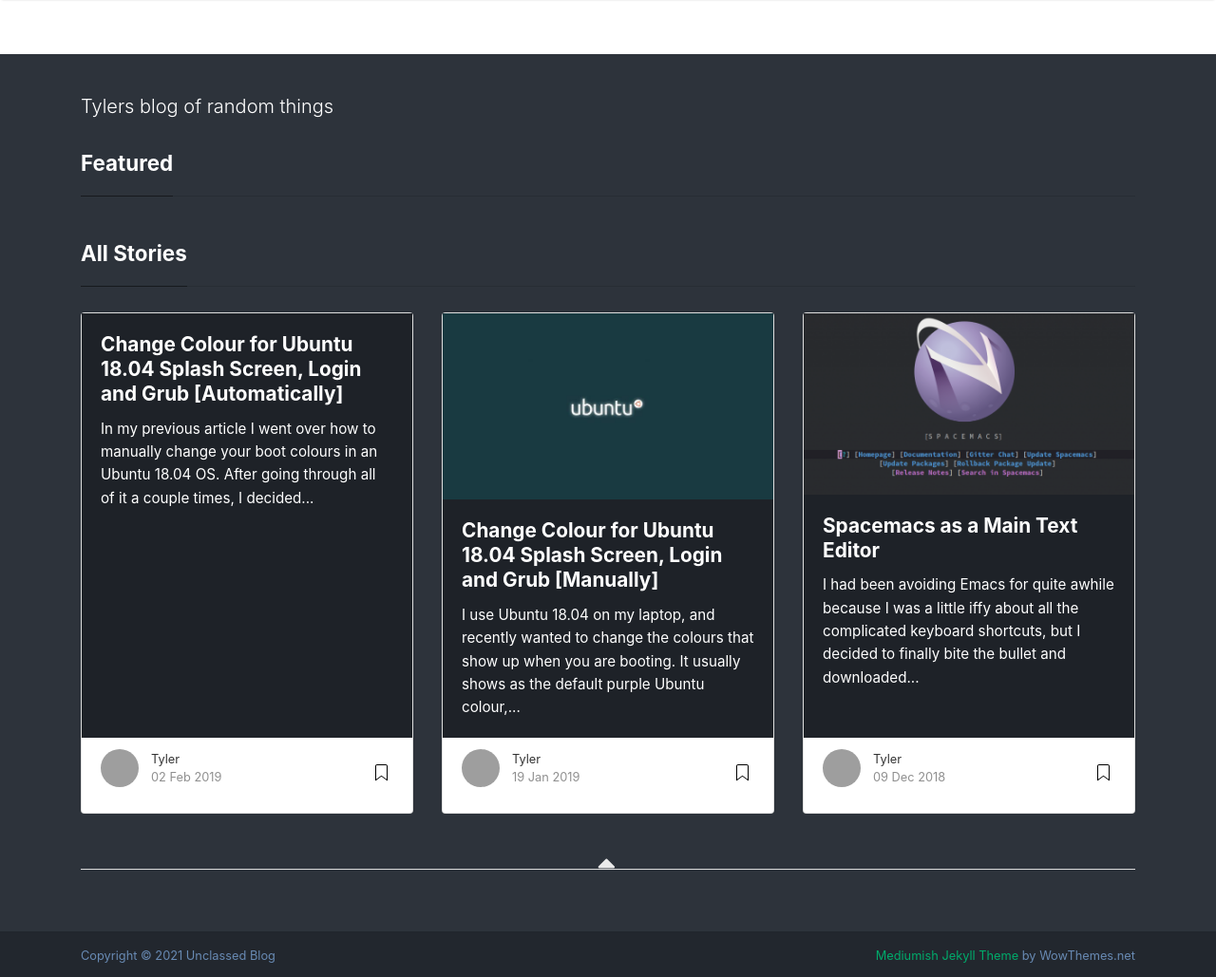
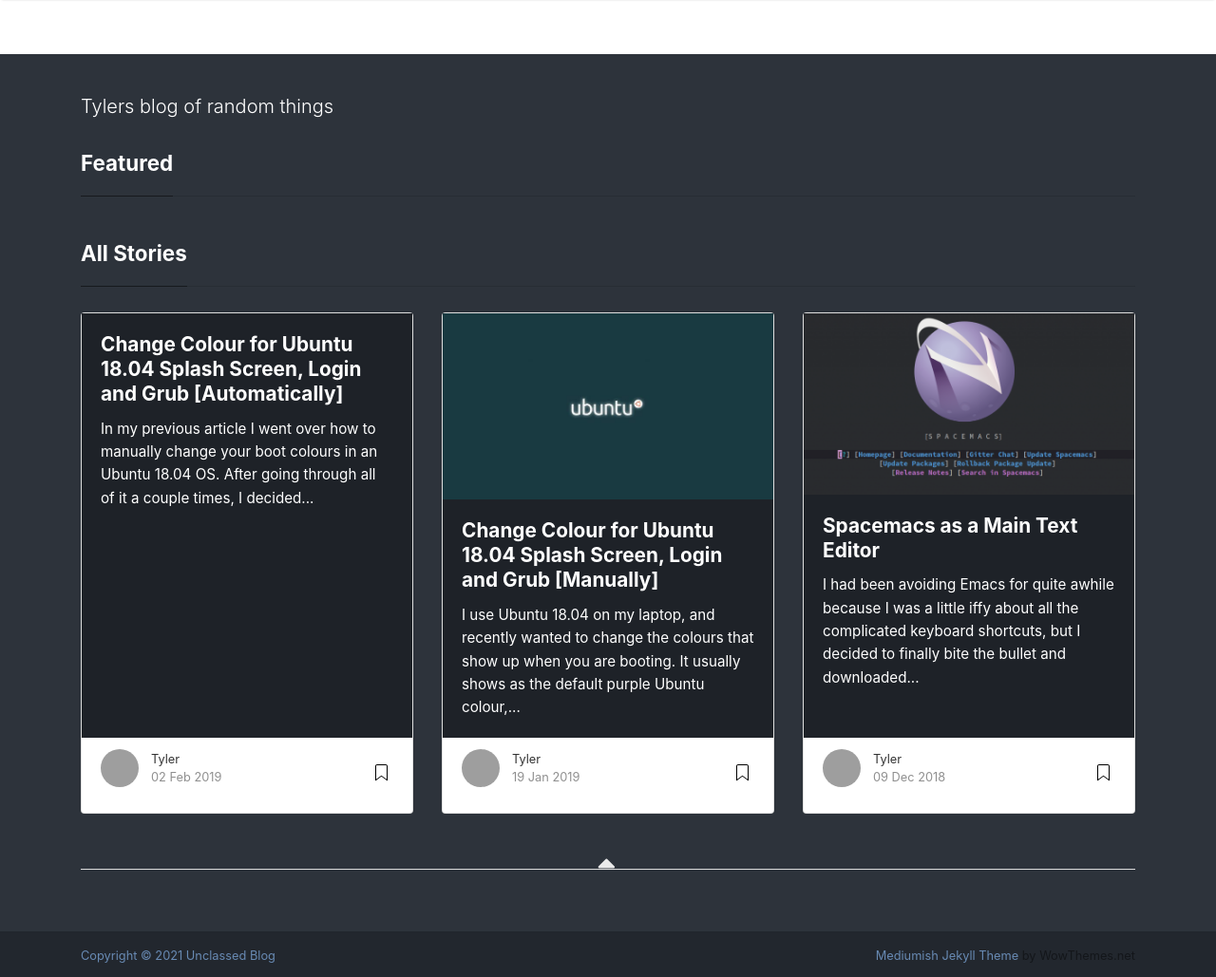
Before and after one commit to UnclassedPenguin/unclassedpenguin.github.io, a Jekyll site: the page built from index.html, in a window 1280 px wide and 1029 px high. Shown: the whole window at 95% size. Built offline with Jekyll 4.4.1, drawn with Linux system fonts in a browser that asks for light colours; nearby versions of some CDN libraries; the list of posts is cut into pages by our own code; grey boxes are pictures that could not be loaded.

Commit message:
change colors

```diff
--- a/assets/css/main.scss
+++ b/assets/css/main.scss
@@ -31,7 +31,9 @@
 
 .navbar-light .navbar-nav .nav-link:hover, .navbar-light .navbar-brand:hover {color:pink;}
 
-.text-lg-right, .text-lg-left {color:#688AB3}
+a, .d-block, .text-lg-left {color:#688AB3}
+
+a:hover {color:#CDD3D9}
 
 ul.tags li a {
   color: white;
```
